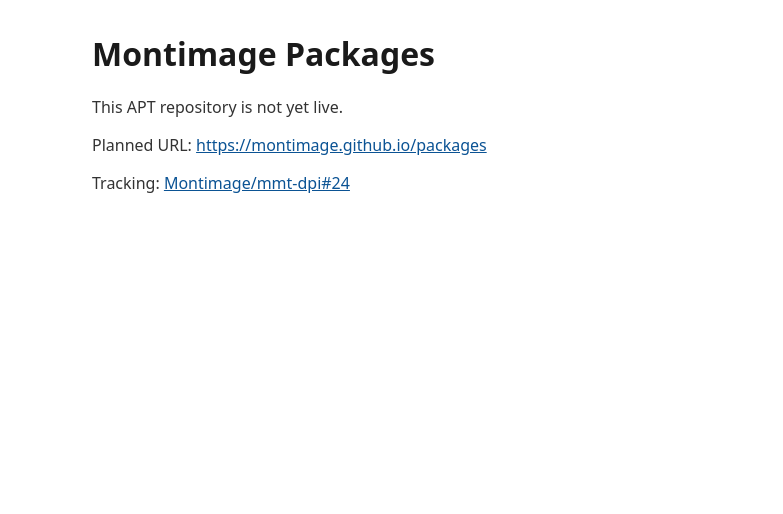
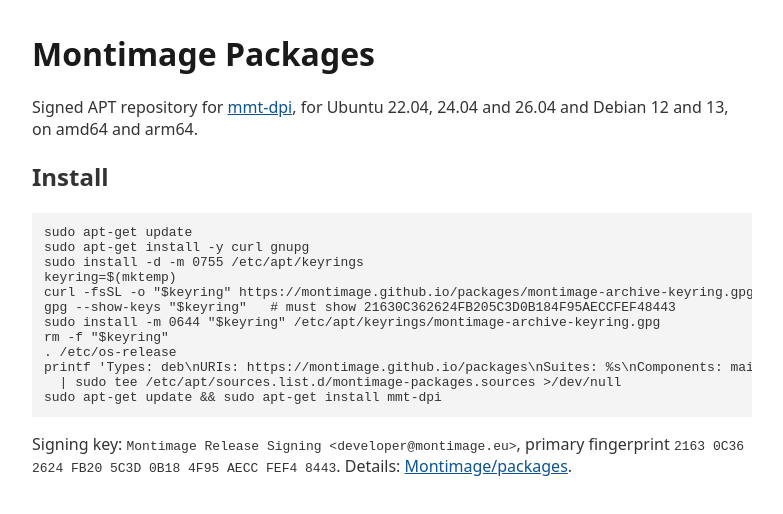
Before and after one commit to Montimage/packages, a plain HTML site: page site/index.html in a window 1280 px wide. Shown: the whole page, without its empty margins (248-1031 px from the left). Drawn offline with Linux system fonts and the light colour scheme.

Commit message:
feat(apt): publish the Montimage release signing key and go live (#7)
Stacked on #6: review only the last commit. Once #6 is merged this
branch is rebased onto `main`.

## Changes
- `site/montimage-archive-keyring.gpg`: the public keyring, exported
with `export-minimal`.
- Primary: `Montimage Release Signing <developer@montimage.eu>`, `2163
0C36 2624 FB20 5C3D 0B18 4F95 AECC FEF4 8443`, certify-only, expires
2031-11-16.
- Subkey A (APT): `9383150437FEF6B9BCC61DC013D801774F5BF0EB`, expires
2028-11-16.
- Subkey B (tarball): `495827E653092A1F6760ABBC054C7A5FC3824811`,
expires 2028-11-16.
- `docs/signing-key.md#fingerprint` and the README now print the
fingerprint. The dry-run banner is removed.
- `site/index.html`: the install steps replace the "not yet live" page.

## Go-live order (docs/signing-key.md, First-time setup step 4)
The three `apt-signing` values (`APT_SIGNING_KEY`,
`APT_SIGNING_PASSPHRASE`, `APT_SIGNING_FINGERPRINT`) are set before this
merges. The run on `main` then signs, verifies against this keyring,
deploys and runs the live smoke tests.

---------

Co-authored-by: MI Dev <developer@montimage.eu>
Co-authored-by: Montimage <developer@montimage.com>

```diff
--- a/site/index.html
+++ b/site/index.html
@@ -3,17 +3,35 @@
 <head>
   <meta charset="UTF-8">
   <meta name="viewport" content="width=device-width, initial-scale=1.0">
-  <title>Montimage Packages — Not Yet Live</title>
+  <title>Montimage Packages</title>
   <style>
-    body { font-family: system-ui, sans-serif; max-width: 600px; margin: 2rem auto; padding: 0 1rem; color: #333; }
+    body { font-family: system-ui, sans-serif; max-width: 720px; margin: 2rem auto; padding: 0 1rem; color: #333; }
     h1 { color: #1a1a1a; }
     a { color: #0b5394; }
+    pre { background: #f4f4f4; padding: 0.75rem; overflow-x: auto; }
   </style>
 </head>
 <body>
   <h1>Montimage Packages</h1>
-  <p>This APT repository is not yet live.</p>
-  <p>Planned URL: <a href="https://montimage.github.io/packages">https://montimage.github.io/packages</a></p>
-  <p>Tracking: <a href="https://github.com/Montimage/mmt-dpi/issues/24">Montimage/mmt-dpi#24</a></p>
+  <p>Signed APT repository for <a href="https://github.com/Montimage/mmt-dpi">mmt-dpi</a>,
+  for Ubuntu 22.04, 24.04 and 26.04 and Debian 12 and 13, on amd64 and arm64.</p>
+
+  <h2>Install</h2>
+<pre>sudo apt-get update
+sudo apt-get install -y curl gnupg
+sudo install -d -m 0755 /etc/apt/keyrings
+keyring=$(mktemp)
+curl -fsSL -o "$keyring" https://montimage.github.io/packages/montimage-archive-keyring.gpg
+gpg --show-keys "$keyring"   # must show 21630C362624FB205C3D0B184F95AECCFEF48443
+sudo install -m 0644 "$keyring" /etc/apt/keyrings/montimage-archive-keyring.gpg
+rm -f "$keyring"
+. /etc/os-release
+printf 'Types: deb\nURIs: https://montimage.github.io/packages\nSuites: %s\nComponents: main\nSigned-By: /etc/apt/keyrings/montimage-archive-keyring.gpg\n' "$VERSION_CODENAME" \
+  | sudo tee /etc/apt/sources.list.d/montimage-packages.sources &gt;/dev/null
+sudo apt-get update &amp;&amp; sudo apt-get install mmt-dpi</pre>
+
+  <p>Signing key: <code>Montimage Release Signing &lt;developer@montimage.eu&gt;</code>,
+  primary fingerprint <code>2163 0C36 2624 FB20 5C3D 0B18 4F95 AECC FEF4 8443</code>.
+  Details: <a href="https://github.com/Montimage/packages">Montimage/packages</a>.</p>
 </body>
 </html>
```
Also changed, not shown: 3 other files.
